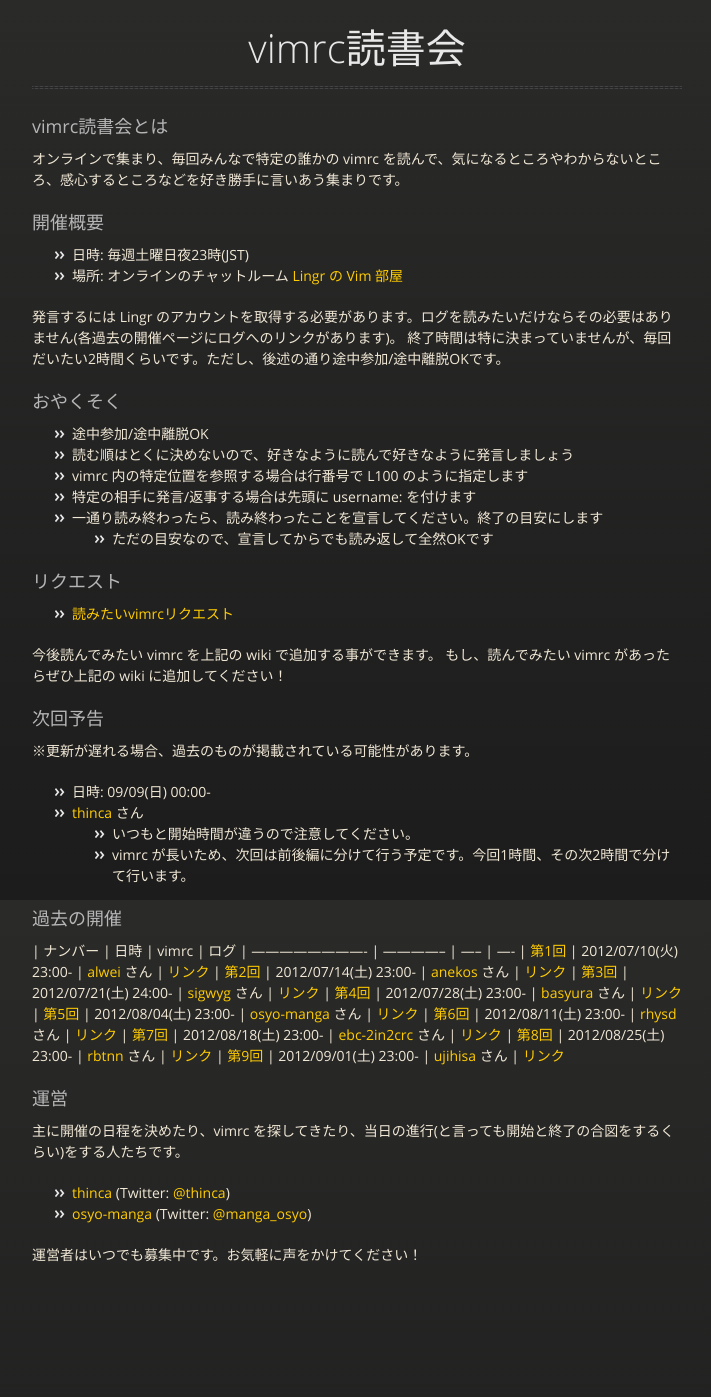
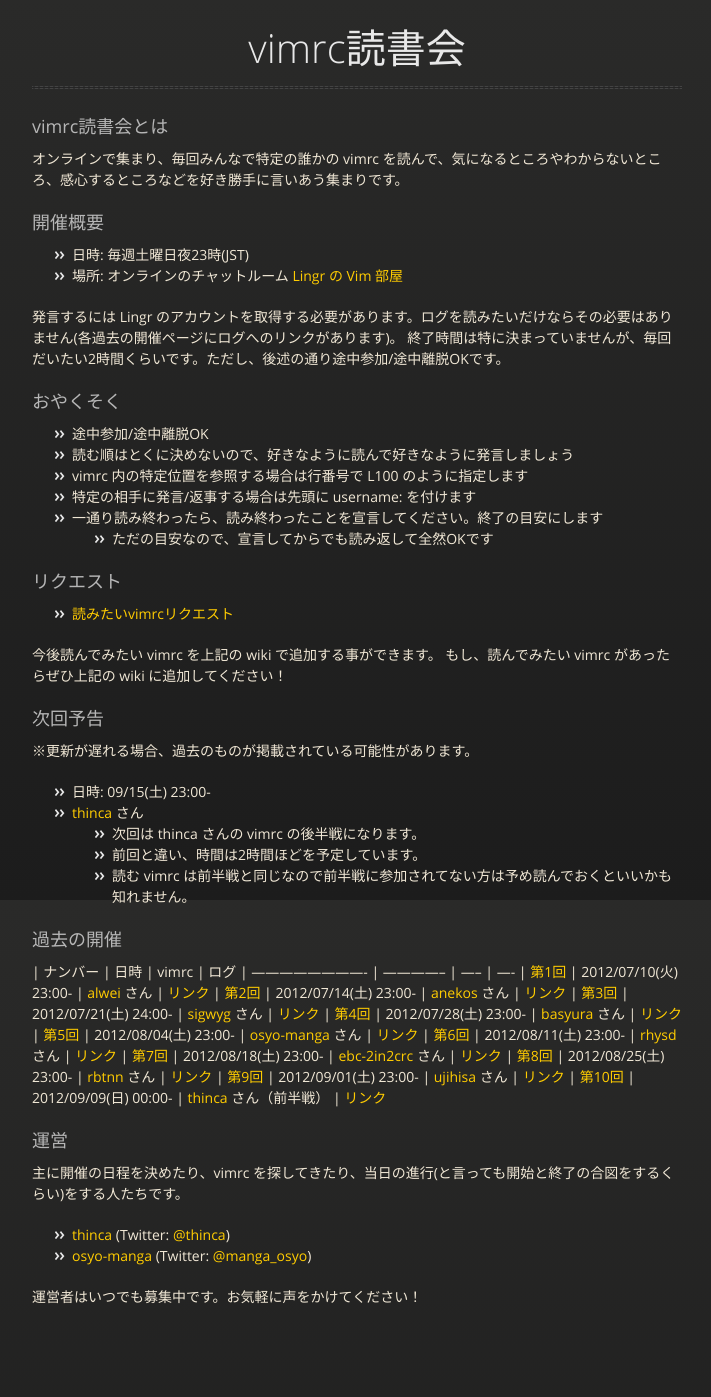
Before and after one commit to vim-jp/reading-vimrc, a Jekyll site: the page built from index.md, in a window 1280 px wide. Shown: the whole page, without its empty margins (283-994 px from the left). Built offline with Jekyll 4.4.1, drawn with Linux system fonts in a browser that asks for light colours; nearby versions of some CDN libraries; Markdown is read by kramdown in place of the engine named in the settings; before the commit the page ends 1355 px from its top, so only the background shows below that.

Commit message:
第10回 vimrc読書会を追加

```diff
--- a/index.md
+++ b/index.md
@@ -31,10 +31,11 @@ title: vimrc読書会
 ### 次回予告
 ※更新が遅れる場合、過去のものが掲載されている可能性があります。
 
-- 日時: 09/09(日) 00:00-
+- 日時: 09/15(土) 23:00-
 - [thinca](https://github.com/thinca) さん
-  - いつもと開始時間が違うので注意してください。
-  - vimrc が長いため、次回は前後編に分けて行う予定です。今回1時間、その次2時間で分けて行います。
+  - 次回は thinca さんの vimrc の後半戦になります。
+  - 前回と違い、時間は2時間ほどを予定しています。
+  - 読む vimrc は前半戦と同じなので前半戦に参加されてない方は予め読んでおくといいかも知れません。
 
 ### 過去の開催
 | ナンバー                  | 日時                  | vimrc                                                                                                                     | ログ
@@ -48,6 +49,7 @@ title: vimrc読書会
 | [第7回](archive/007.html) | 2012/08/18(土) 23:00- | [ebc-2in2crc](https://github.com/ebc-2in2crc/vimrc/blob/f1ed88bf0d3668ebf8d702def40625d435f545cd/_vimrc) さん             | [リンク](http://lingr.com/room/vim/archives/2012/08/18#message-11492279)
 | [第8回](archive/008.html) | 2012/08/25(土) 23:00- | [rbtnn](https://github.com/rbtnn/reading-vimrc/blob/a92dae61200f50bd771f3a30c4f5fa06738c9aac/.vimrc) さん                 | [リンク](http://lingr.com/room/vim/archives/2012/08/25#message-11620456)
 | [第9回](archive/009.html) | 2012/09/01(土) 23:00- | [ujihisa](https://github.com/ujihisa/config/blob/8c513ac93429e27ce27e6020a7d48e728b809169/_vimrc) さん                    | [リンク](http://lingr.com/room/vim/archives/2012/09/01#message-11718033)
+| [第10回](archive/009.html) | 2012/09/09(日) 00:00- | [thinca](https://gist.github.com/3666285) さん（前半戦）                    | [リンク](http://lingr.com/room/vim/archives/2012/09/08#message-11827882)
 
 ### 運営
 主に開催の日程を決めたり、vimrc を探してきたり、当日の進行(と言っても開始と終了の合図をするくらい)をする人たちです。
```
Also changed, not shown: archive/010.md (added, +38 -0 lines).
